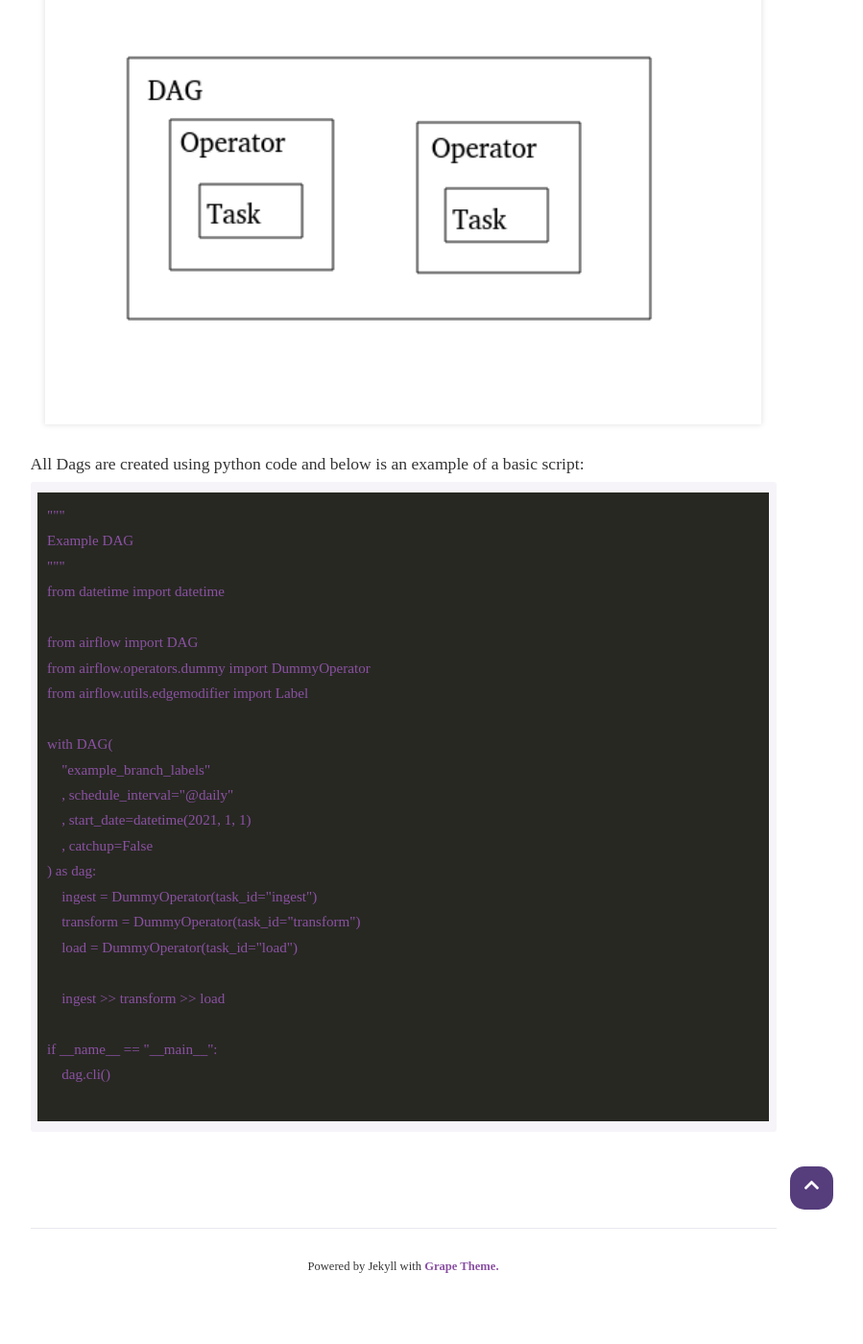
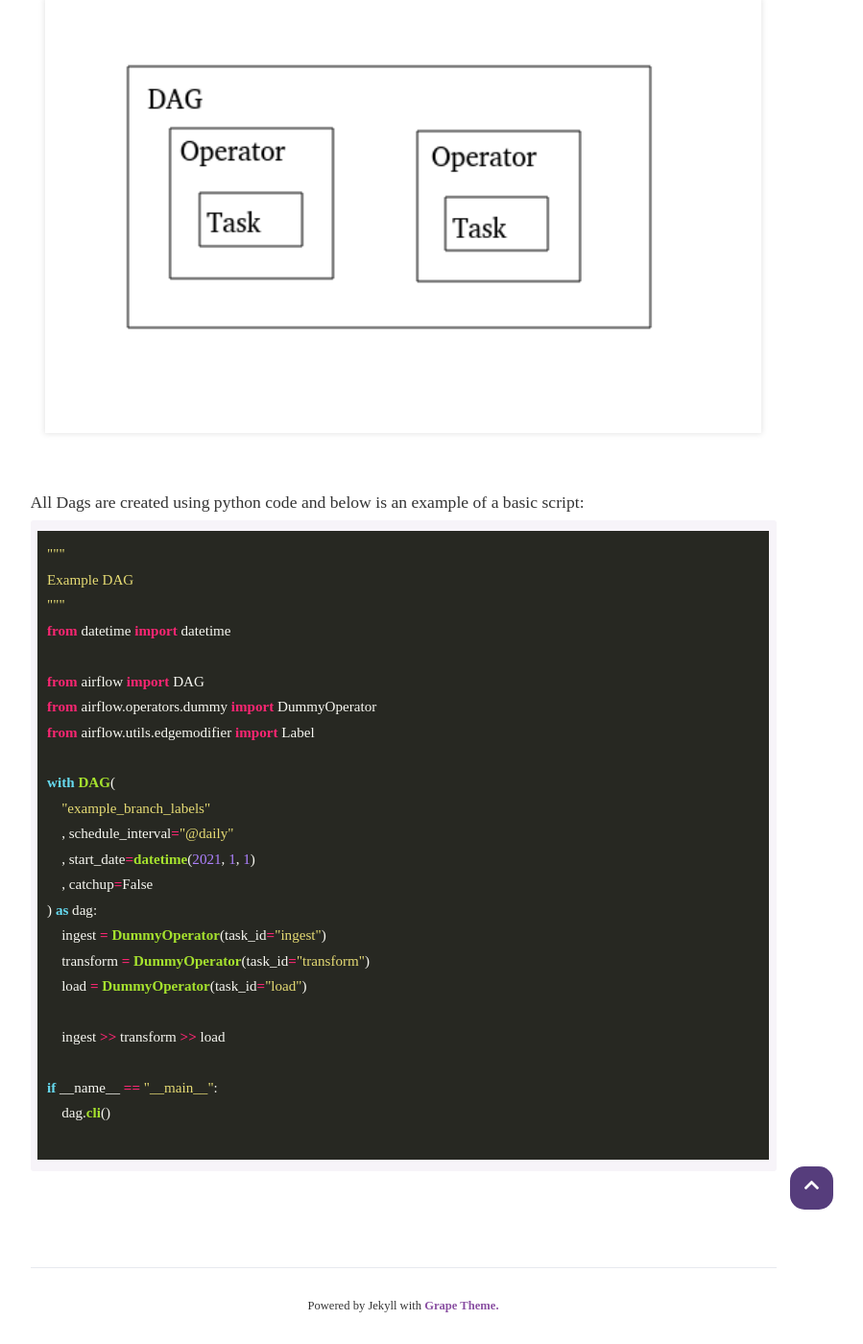
Before and after one commit to cliffordEmmanuel/cliffordEmmanuel.github.io, a Jekyll site: the page built from _posts/2021-07-02-airflow-intro.md, in a window 1280 px wide and 1400 px high, scrolled down 2072 px. Shown: the whole window at 96% size, without its empty margins (220-1119 px from the left). Built offline with Jekyll 4.4.1, drawn with Linux system fonts in a browser that asks for light colours; nearby versions of some CDN libraries; some web fonts are replaced; before the commit the page ends 3431 px from its top, so only the background shows below that; some of the changed text lies outside the part shown.

Commit message:
adding a few edits

````diff
--- a/_posts/2021-07-02-airflow-intro.md
+++ b/_posts/2021-07-02-airflow-intro.md
@@ -10,10 +10,12 @@
 ## Basic description
 
 Apache airflow is a platform for authoring, scheduling and monitoring workflows. It is useful in architecting and orchestrating data pipelines. You can think of it like an upgrade on cron jobs.
-All workflows are represented as <br>Directed Acyclic Graphs(DAGs)</br> which can be thought of as a collection of tasks.
+All workflows are represented as <emp>Directed Acyclic Graphs(DAGs)</emp> which can be thought of as a collection of tasks.
 
 ![airflow-ui](/assets/project/airflow-ui.png)
-##### <emp>Basic interface for ariflow this is useful for monitoring and testing dags</emp>
+<emp>Basic interface for ariflow this is useful for monitoring and testing dags</emp>
+
+<br>
 
 ## Airflow DAGs concept:
 
@@ -23,7 +25,9 @@
  - Acyclic: This means that no single task should point back to itself as we don't want to create infinite loops.
 
 ![basic-dag](/assets/project/basic-dag.png)
-##### <emp>An Image of a basic Dag</emp>
+<emp>An Image of a basic Dag</emp>
+
+<br>
 
 ## Control Flow
 
@@ -46,9 +50,10 @@
 
 ![dag-hierarchy](/assets/project/dag-hierarchy.png)
 
+<br>
 
 All Dags are created using python code and below is an example of a basic script:
-```
+```python
 """
 Example DAG
 """
````
